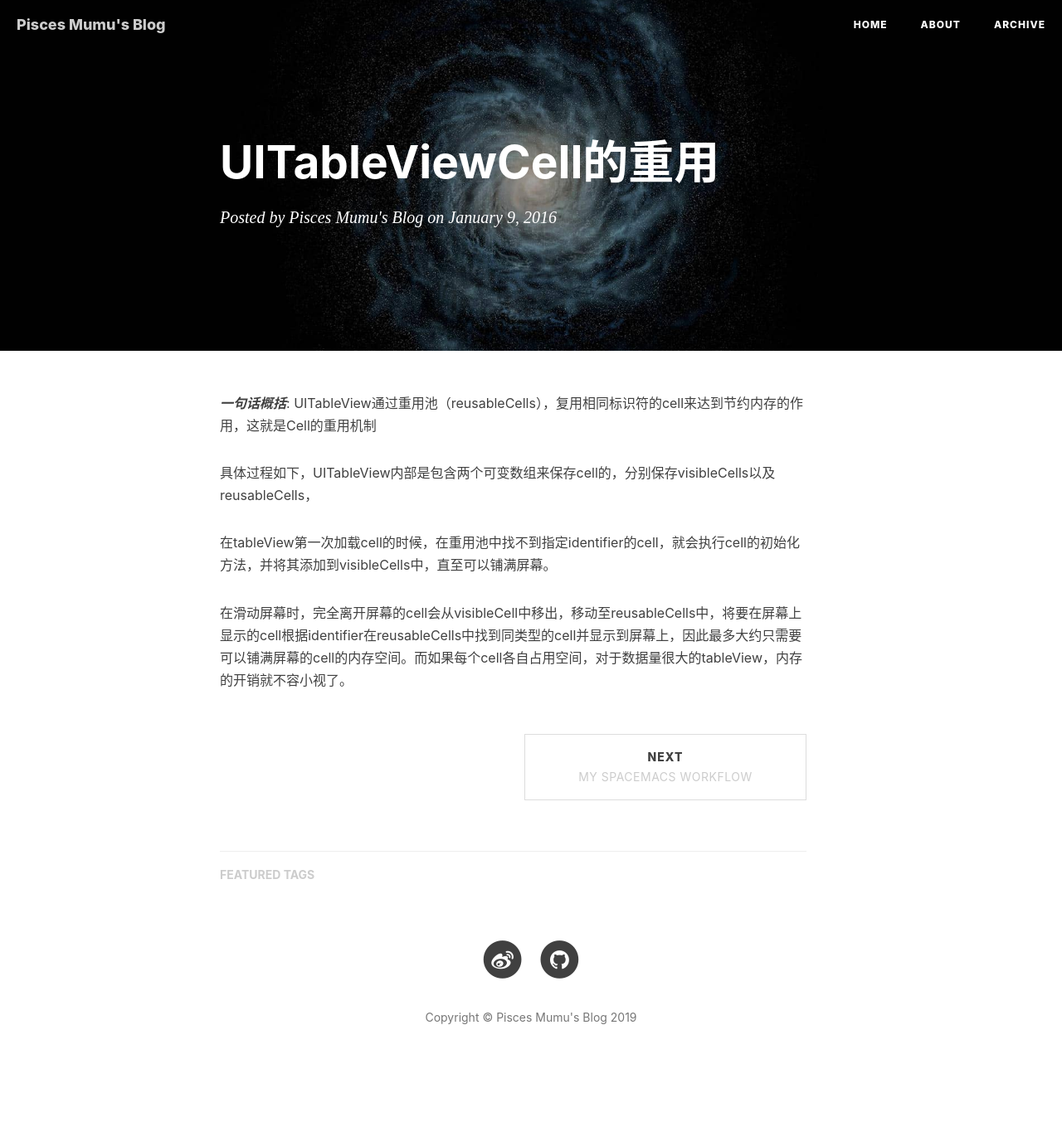
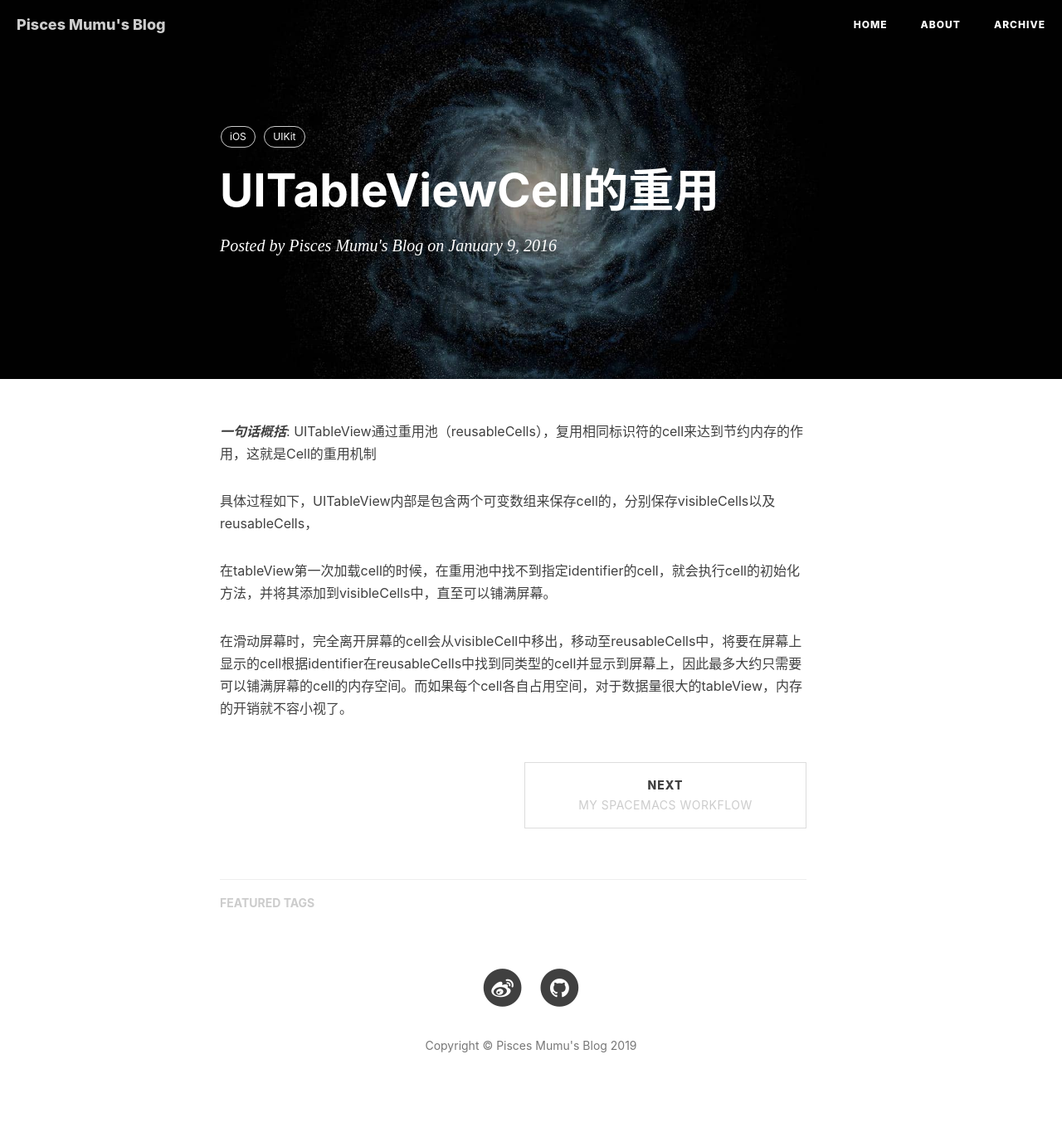
Before and after one commit to piscesmumu/piscesmumu.github.io, a Jekyll site: the page built from _posts/2016-01-09-UITableViewCell的重用.md, in a window 1280 px wide. Shown: the whole page at 83% size. Built offline with Jekyll 4.4.1, drawn with Linux system fonts in a browser that asks for light colours; nearby versions of some CDN libraries; comment, search, counter and statistics services are not loaded; before the commit the page ends 1331 px from its top, so only the background shows below that.

Commit message:
Update 2016-01-09-UITableViewCell的重用.md

```diff
--- a/_posts/2016-01-09-UITableViewCell的重用.md
+++ b/_posts/2016-01-09-UITableViewCell的重用.md
@@ -3,6 +3,9 @@ layout: post
 title:  "UITableViewCell的重用"
 date:   2016-01-09 10:43:19 +0800
 categories: iOS
+tags:
+- iOS
+- UIKit
 ---
 ***一句话概括***:  UITableView通过重用池（reusableCells），复用相同标识符的cell来达到节约内存的作用，这就是Cell的重用机制
 
```
